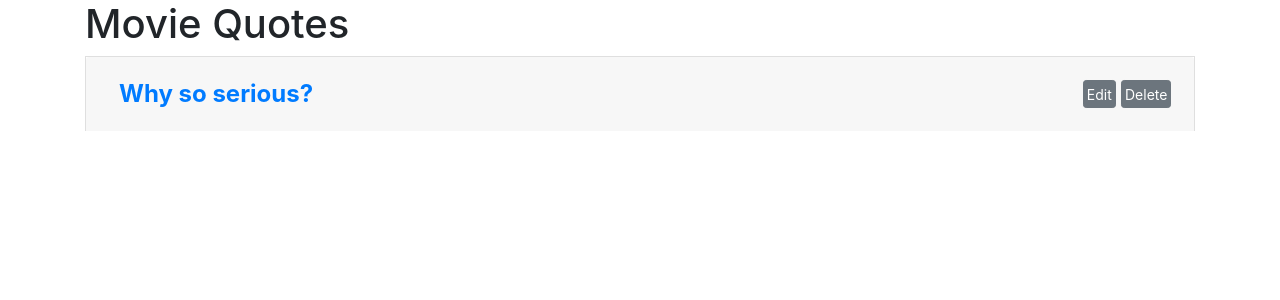
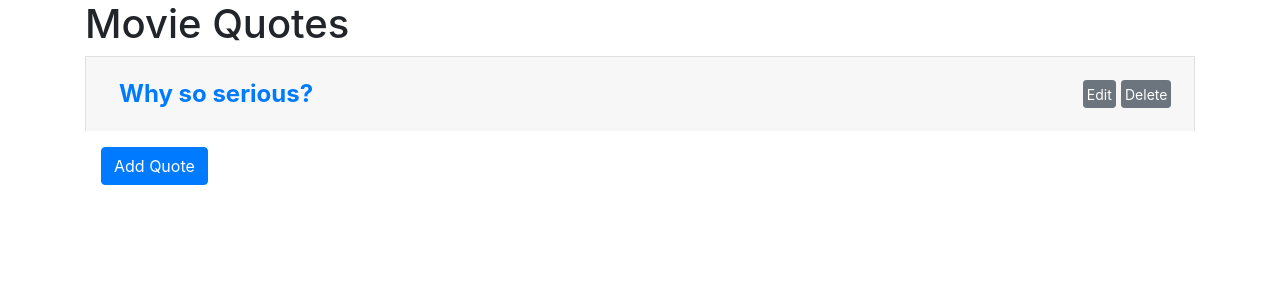
Before and after one commit to FrancisBourgouin/lhl-w6d2, a React (Create React App) app: page / in a window 1280 px wide. Shown: the top 300 px of the page. Built offline with nearby package versions, Linux system fonts and the light colour scheme; the HTML template or start-up script is replaced by a standard one.

Commit message:
template html into app.js, ready for demo here

```diff
--- a/src/App.js
+++ b/src/App.js
@@ -49,7 +49,8 @@ class App extends Component {
               className="collapse"
               aria-labelledby="headingTwo"
               data-parent="#quote-list"
-              aria-expanded="false">
+              aria-expanded="false"
+              style={{ height: '0px' }}>
               <div className="card-body">
                 <h4>Comments</h4>
 
@@ -89,6 +90,9 @@ class App extends Component {
             </div>
           </div>
         </div>
+        <a href="/quotes/new" className="btn btn-primary">
+          Add Quote
+        </a>
       </div>
     );
   }
```
Also changed, not shown: 1 other file (tests, documents, lock files or other folders).
